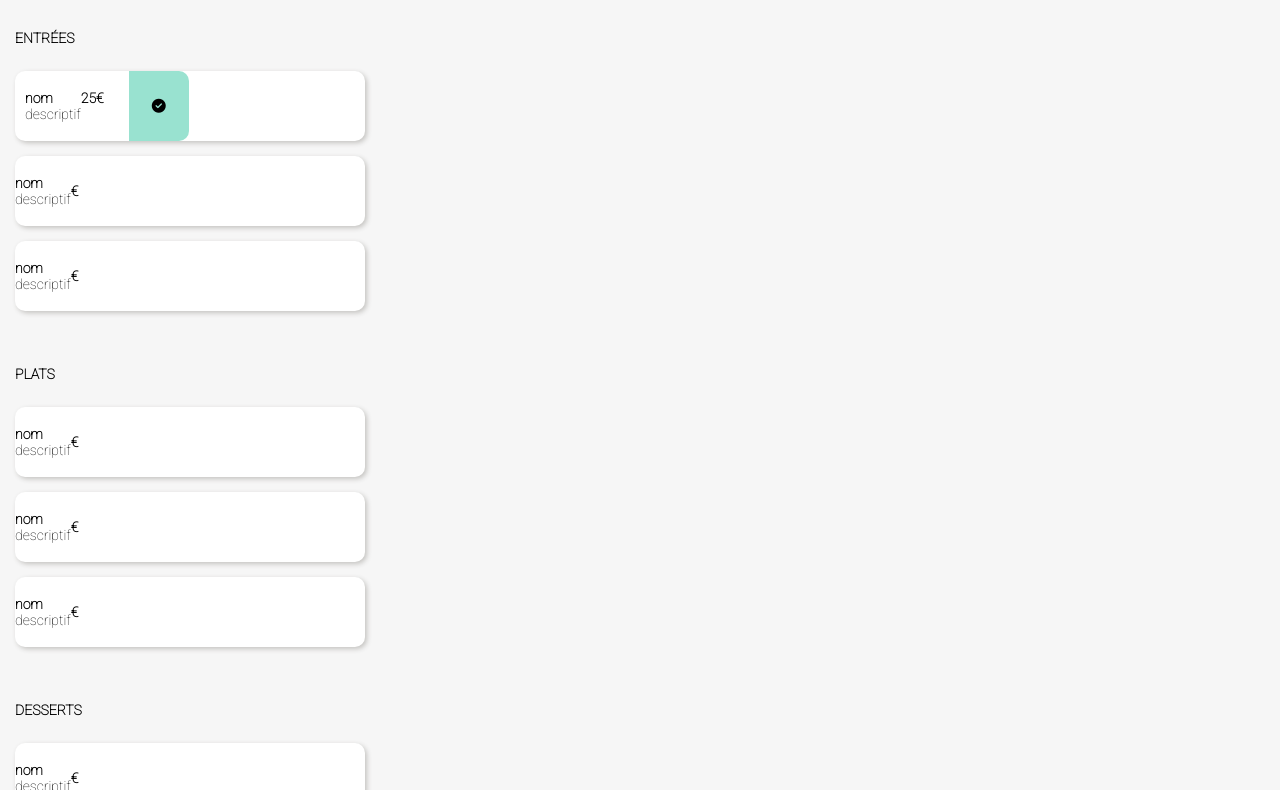
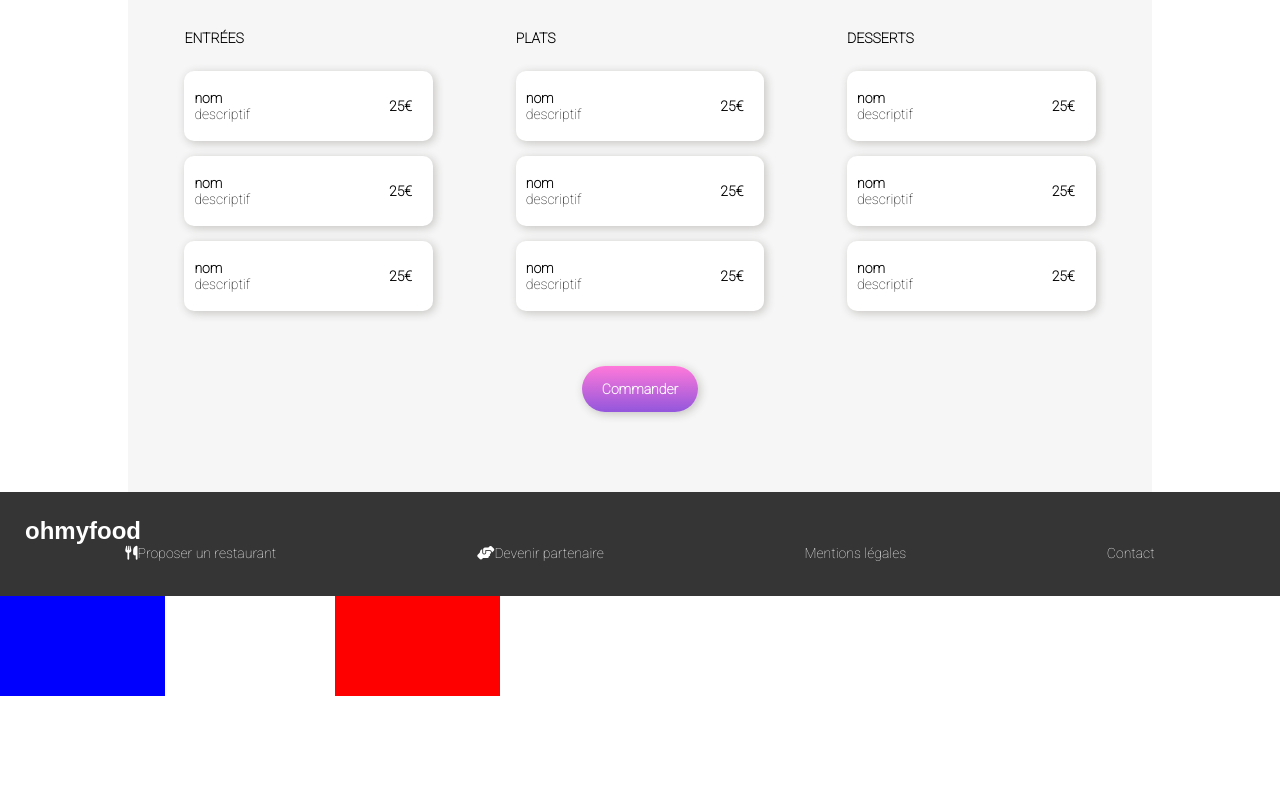
Before and after one commit to Maxwell-gith/MaximeHery_3_27032020, a website: page html/page_resto_vierge.html in a window 1280 px wide. Shown: the part 365-1155 px from the top of the page. After the commit the page ends 1061 px from the top, so only its background shows below. Drawn offline with Linux system fonts and the light colour scheme; a web font is replaced by a local one.

Commit message:
anim_1.0

```diff
--- a/html/page_resto_vierge.html
+++ b/html/page_resto_vierge.html
@@ -1,13 +1,15 @@
 <!DOCTYPE html>
 <html lang="fr">
+
 <head>
-    <meta charset="UTF-8">
-    <meta http-equiv="X-UA-Compatible" content="IE=edge">
-    <meta name="viewport" content="width=device-width, initial-scale=1.0">
+    <meta charset="UTF-8" />
+    <meta http-equiv="X-UA-Compatible" content="IE=edge" />
+    <meta name="viewport" content="width=device-width, initial-scale=1.0" />
     <script src="https://kit.fontawesome.com/25cbbca222.js" crossorigin="anonymous"></script>
-    <link rel="preconnect" href="https://fonts.gstatic.com">
-    <link href="https://fonts.googleapis.com/css2?family=Roboto:wght@100&family=Shrikhand&display=swap" rel="stylesheet">
-    <link href="../public\css/style.css" rel="stylesheet">
+    <link rel="preconnect" href="https://fonts.gstatic.com" />
+    <link href="https://fonts.googleapis.com/css2?family=Roboto:wght@100&family=Shrikhand&display=swap"
+        rel="stylesheet" />
+    <link href="../public\css/style.css" rel="stylesheet" />
     <title>nom du restaurant</title>
 </head>
 
@@ -24,16 +26,17 @@
             <a href="../index.html"><i class="prheader__back fas fa-arrow-left"></i></a>
         </div>
         <div class="pr_header__logo">
-            <a href="#home"><h1>ohmyfood</h1></a>
+            <a href="#home">
+                <h1>ohmyfood</h1>
+            </a>
         </div>
     </header>
 
     <div>
-        <img class="pr_img" src="../images/restaurants/a_la_francaise.jpg" alt="">
+        <img class="pr_img" src="../images/restaurants/a_la_francaise.jpg" alt="" />
     </div>
 
     <main class="pr_main">
-
         <header class="pr_main__header">
             <h2 class="pr_main__header__title">Nom du restaurant</h2>
             <div>
@@ -47,44 +50,45 @@
                 <header class="dishes__header">
                     <h3>ENTRÉES</h3>
                 </header>
+
                 <div class="dishes__card">
-                        <div class="dishes__card__content">
-                            <div class="dishes__card__content__txt">
+                    <div class="dishes__card__txt">
                         <h4>nom</h4>
                         <p>descriptif</p>
                     </div>
-                            <div class="dishes__card__content__price">
+                    <div class="dishes__card__price">
                         <strong>25€</strong>
                     </div>
-                        </div>
                     <div class="dishes__card__check">
-                            <span>
-                                <i class="fas fa-check-circle"></i>
-                            </span>
-                        </div>
-                    </div>
-
-
-                    <div class="dishes__card">
-                        <div>
-                            <h4>nom</h4>
-                            <p>descriptif</p>
-                        </div>
-                        <div>
-                            <strong>€</strong>
+                        <i class="check_icons fas fa-check-circle"></i>
                     </div>
                 </div>
 
                 <div class="dishes__card">
-                        <div>
+                    <div class="dishes__card__txt">
                         <h4>nom</h4>
                         <p>descriptif</p>
                     </div>
-                        <div>
-                            <strong>€</strong>
+                    <div class="dishes__card__price">
+                        <strong>25€</strong>
+                    </div>
+                    <div class="dishes__card__check">
+                        <i class="check_icons fas fa-check-circle"></i>
                     </div>
                 </div>
 
+                <div class="dishes__card">
+                    <div class="dishes__card__txt">
+                        <h4>nom</h4>
+                        <p>descriptif</p>
+                    </div>
+                    <div class="dishes__card__price">
+                        <strong>25€</strong>
+                    </div>
+                    <div class="dishes__card__check">
+                        <i class="check_icons fas fa-check-circle"></i>
+                    </div>
+                </div>
             </section>
 
             <!--============ PLATS ============-->
@@ -94,35 +98,43 @@
                 </header>
 
                 <div class="dishes__card">
-                        <div>
+                    <div class="dishes__card__txt">
                         <h4>nom</h4>
                         <p>descriptif</p>
                     </div>
-                        <div>
-                            <strong>€</strong>
+                    <div class="dishes__card__price">
+                        <strong>25€</strong>
+                    </div>
+                    <div class="dishes__card__check">
+                        <i class="check_icons fas fa-check-circle"></i>
                     </div>
                 </div>
 
                 <div class="dishes__card">
-                        <div>
+                    <div class="dishes__card__txt">
                         <h4>nom</h4>
                         <p>descriptif</p>
                     </div>
-                        <div>
-                            <strong>€</strong>
+                    <div class="dishes__card__price">
+                        <strong>25€</strong>
+                    </div>
+                    <div class="dishes__card__check">
+                        <i class="check_icons fas fa-check-circle"></i>
                     </div>
                 </div>
 
                 <div class="dishes__card">
-                        <div>
+                    <div class="dishes__card__txt">
                         <h4>nom</h4>
                         <p>descriptif</p>
                     </div>
-                        <div>
-                            <strong>€</strong>
+                    <div class="dishes__card__price">
+                        <strong>25€</strong>
+                    </div>
+                    <div class="dishes__card__check">
+                        <i class="check_icons fas fa-check-circle"></i>
                     </div>
                 </div>
-
             </section>
 
             <!--============ DESSERT ============-->
@@ -132,50 +144,59 @@
                 </header>
 
                 <div class="dishes__card">
-                        <div>
+                    <div class="dishes__card__txt">
                         <h4>nom</h4>
                         <p>descriptif</p>
                     </div>
-                        <div>
-                            <strong>€</strong>
+                    <div class="dishes__card__price">
+                        <strong>25€</strong>
+                    </div>
+                    <div class="dishes__card__check">
+                        <i class="check_icons fas fa-check-circle"></i>
                     </div>
                 </div>
 
                 <div class="dishes__card">
-                        <div>
+                    <div class="dishes__card__txt">
                         <h4>nom</h4>
                         <p>descriptif</p>
                     </div>
-                        <div>
-                            <strong>€</strong>
+                    <div class="dishes__card__price">
+                        <strong>25€</strong>
+                    </div>
+                    <div class="dishes__card__check">
+                        <i class="check_icons fas fa-check-circle"></i>
                     </div>
                 </div>
 
                 <div class="dishes__card">
-                        <div>
+                    <div class="dishes__card__txt">
                         <h4>nom</h4>
                         <p>descriptif</p>
                     </div>
-                        <div>
-                            <strong>€</strong>
+                    <div class="dishes__card__price">
+                        <strong>25€</strong>
+                    </div>
+                    <div class="dishes__card__check">
+                        <i class="check_icons fas fa-check-circle"></i>
                     </div>
                 </div>
-
             </section>
         </div>
 
-        <a  class="btn" href="">Commander</a>
-
+        <a class="btn" href="">Commander</a>
     </main>
 
     <!--============ FOOTER ============-->
     <footer class="footer">
-
-        <a href="#acceuil"><h3 class="footer__logo">ohmyfood</h3></a>
+        <a href="#acceuil">
+            <h3 class="footer__logo">ohmyfood</h3>
+        </a>
 
         <ul class="container">
             <li class="footer__list">
-                <a class="footer__txt" href=""><i class="fas fa-utensils"></i>Proposer un restaurant</a>
+                <a class="footer__txt" href=""><i class="fas fa-utensils"></i>Proposer un restaurant
+                </a>
             </li>
 
             <li class="footer__list">
@@ -191,8 +212,8 @@
             </li>
         </ul>
     </footer>
+</body>
 
-</body>
 </html>
 
 <div class="div1">
--- a/sass/Base/_fonts-all.scss
+++ b/sass/Base/_fonts-all.scss
@@ -43,13 +43,16 @@ a{
     padding: 15px 20px;
     font-weight: bold;
     transform: scale(1);
-    transition: transform 400ms;
+    transition: transform 500ms;
+    opacity: 1;
     &:hover{
-        transform: scale(1.15);
-
+        transform: scale(1.1);
+        opacity: 0.8;
+        @include darker-shadow;
     }
 }
 
 .heart{
     font-size: 20px;
+
 }
--- a/sass/Pages/_resto_page.scss
+++ b/sass/Pages/_resto_page.scss
@@ -47,7 +47,8 @@
     }
     &__card{
         height: 70px;
-        width: 350px;
+        width: 100%;
+        padding-left: 10px;
         background-color: white;
         display: flex;
         align-items: center;
@@ -55,16 +56,13 @@
         margin-bottom: 15px;
         overflow: hidden;
         @include shadow;
-        transition: all .5s;
-        &__content{
+        &__txt{
+            width: 49%;
+        }
+        &__price{
+            width: 49%;
             display: flex;
-            justify-content: space-between;
-            &__txt{
-                margin-left: 10px;
-            }
-            &__price{
-
-            }
+            justify-content: end;
         }
         &__check{
             height: 70px;
@@ -76,12 +74,29 @@
             display: flex;
             align-items: center;
             justify-content: center;
+            transition: all 0.7s ease-in-out;
         }
         &:hover :nth-child(3) {
-            margin-right: 60px;
+            margin-right: 0px;
+        }
+        &:hover .check_icons{
+            opacity: 1;
+            transform: rotate(-360deg);
         }
     }
+
 }
+
+.check_icons{
+    color: white;
+    font-size: 20px;
+    opacity: 0;
+    transform: rotate(0deg);
+    transition: all 1s ease-in-out;
+
+
+}
+
 
 
 .div1{
--- a/sass/Utils/_mixins.scss
+++ b/sass/Utils/_mixins.scss
@@ -1,7 +1,11 @@
 @mixin shadow {
-    box-shadow: 2px 2px 5px $shadow-color;
+    box-shadow: 2px 2px 10px $shadow-color;
 }
 
 @mixin gradient-color {
     background-image: linear-gradient($secondary-color, $primary-color);
 }
+
+@mixin darker-shadow{
+    box-shadow: 2px 2px 20px black;
+}
--- a/sass/main.scss
+++ b/sass/main.scss
@@ -133,52 +133,52 @@
     }
 }
 
-// @media screen and (min-width: 750px) {
-//     .container{
-//         width: 75%;
-//         margin: auto;
-//     }
-//     h2{
-//         width: 75%;
-//         margin: auto;
-//     }
+@media screen and (min-width: 750px) {
+    .container{
+        width: 75%;
+        margin: auto;
+    }
+    h2{
+        width: 75%;
+        margin: auto;
+    }
 
-//     .footer__logo{
-//         width: 75%;
-//         margin: auto;
-//     }
+    .footer__logo{
+        width: 75%;
+        margin: auto;
+    }
 
-// }
+}
 
-// @media screen and (min-width: 1024px) {
-//     .container{
-//         display: flex;
-//         justify-content: space-around;
-//         margin: 0;
-//         width: 100%;
-//         &__card{
-//             width: 49%;
-//         }
-//     }
+@media screen and (min-width: 1024px) {
+    .container{
+        display: flex;
+        justify-content: space-around;
+        margin: 0;
+        width: 100%;
+        &__card{
+            width: 49%;
+        }
+    }
 
-//     h2, .footer__logo{
-//         width: 100%;
-//         margin: 0;
-//     }
+    h2, .footer__logo{
+        width: 100%;
+        margin: 0;
+    }
 
-//     .dishes{
-//         width: 25%;
-//     }
+    .dishes{
+        width: 25%;
+    }
 
-//     .pr_main{
-//         width: 80%;
-//         justify-content: center;
-//         margin-left: auto;
-//         margin-right: auto;
+    .pr_main{
+        width: 80%;
+        justify-content: center;
+        margin-left: auto;
+        margin-right: auto;
 
-//     }
+    }
 
-// }
+}
 
 // @media screen and (min-width: 1920px){
 //     .container{
```
Also changed, not shown: public/css/style.css, 1 other file. Lines whose indentation alone changed are shown as unchanged.
